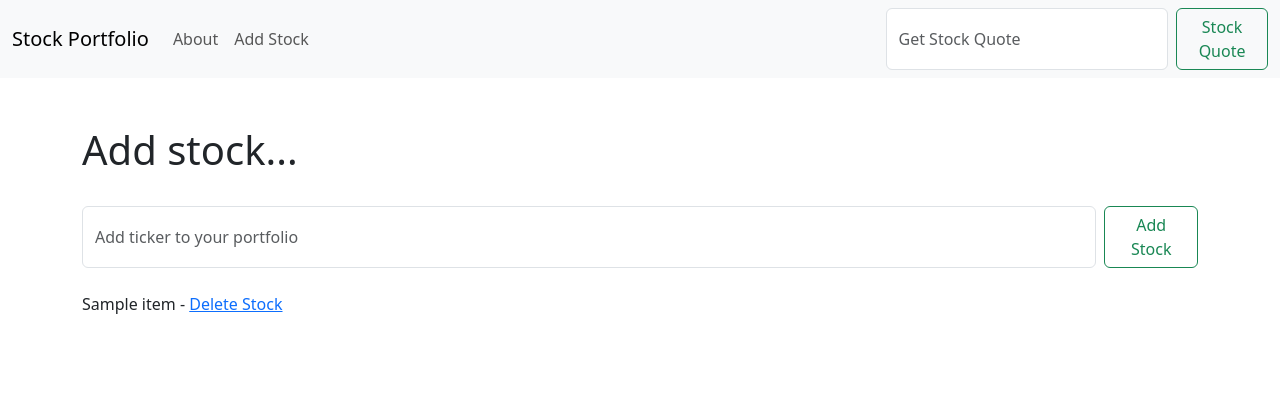
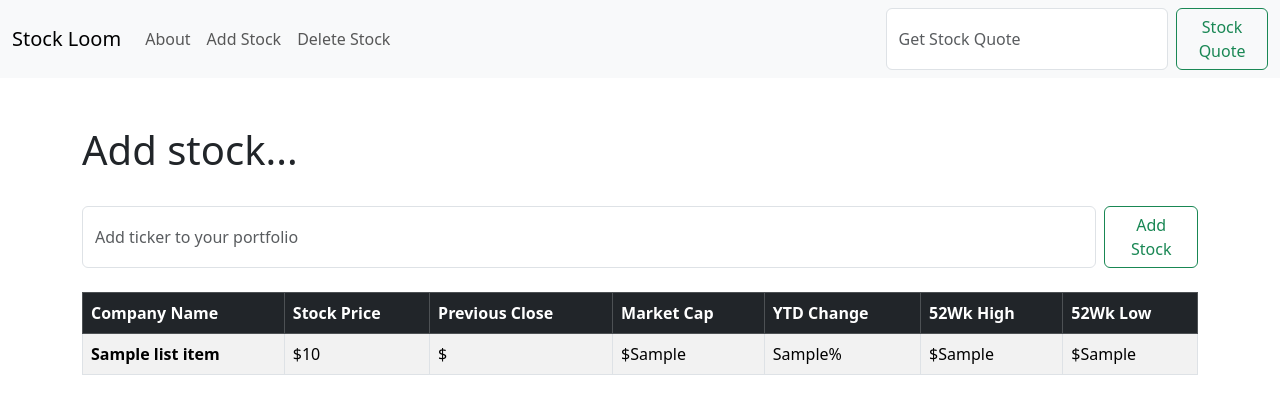
Before and after one commit to Prakhar-Shankar/Stock-Portfolio, a Django app: template quotes/templates/add_stock.html in a window 1280 px wide. Shown: the top 414 px of the page. Run offline with Django 5.2, Linux system fonts and the light colour scheme; the template is opened without the code that fills it: most values are stand-ins (such as "Sample title", 1, 10 or a date in 2020).

Commit message:
Completed the project

```diff
--- a/quotes/templates/add_stock.html
+++ b/quotes/templates/add_stock.html
@@ -11,8 +11,51 @@
   </form>
   <br>
 
-{% for item in ticker  %}
-    {{item}} - <a href="{% url 'delete' item.id %}">Delete Stock</a> <br>
-{% endfor %}
+  <table class="table table-striped table-bordered table-hover">
+    <thead class="table-dark">
+      <tr>
+        <th>Company Name</th>
+        <th>Stock Price</th>
+        <th>Previous Close</th>
+        <th>Market Cap</th>
+        <th>YTD Change</th>
+        <th>52Wk High</th>
+        <th>52Wk Low</th>
+
+      </tr>
+    </thead>
+
+
+    <tbody>
+    {% if ticker %}
+
+
+
+            {% for list_item in output %}
+                <tr>
+                    <th>{{list_item.companyName}} </th>
+                    <td>${{list_item.latestPrice}}</td>
+                    <td>${{list_item.previousClose}}</td>
+                    <td>${{list_item.marketCap}}</td>
+                    <td>{{list_item.ytdChange}}%</td>
+                    <td>${{list_item.week52High}}</td>
+                    <td>${{list_item.week52Low}}</td>
+
+                </tr>
+            {% endfor %}
+
+
+
+
+
+    {% endif %}
+    </tbody>
+
+  </table>
+
+
+
+
+
 
 {% endblock %}
--- a/quotes/templates/base.html
+++ b/quotes/templates/base.html
@@ -9,7 +9,7 @@
   <body>
     <nav class="navbar navbar-expand-lg bg-body-tertiary">
         <div class="container-fluid">
-          <a class="navbar-brand" href="/">Stock Portfolio</a>
+          <a class="navbar-brand" href="/">Stock Loom</a>
           <button class="navbar-toggler" type="button" data-bs-toggle="collapse" data-bs-target="#navbarSupportedContent" aria-controls="navbarSupportedContent" aria-expanded="false" aria-label="Toggle navigation">
             <span class="navbar-toggler-icon"></span>
           </button>
@@ -22,6 +22,10 @@
 
               <li class="nav-item">
                 <a class="nav-link" href="add_stock.html">Add Stock</a>
+              </li>
+
+              <li class="nav-item">
+                <a class="nav-link" href="delete_stock.html">Delete Stock</a>
               </li>
 
             </ul>
--- a/quotes/urls.py
+++ b/quotes/urls.py
@@ -6,5 +6,6 @@ urlpatterns = [
     path('about.html', views.about, name="about"),
     path('add_stock.html', views.add_stock, name="add_stock"),
     path('delete/<stock_id>', views.delete, name = "delete"),
+    path('delete_stock.html', views.delete_stock, name="delete_stock"),
 
 ]
```
Also changed, not shown: quotes/templates/about.html (+14 -1 lines), quotes/templates/delete_stock.html (added, +16 -0 lines), quotes/templates/home.html (+6 -5 lines), quotes/views.py (+19 -2 lines), db.sqlite3.
